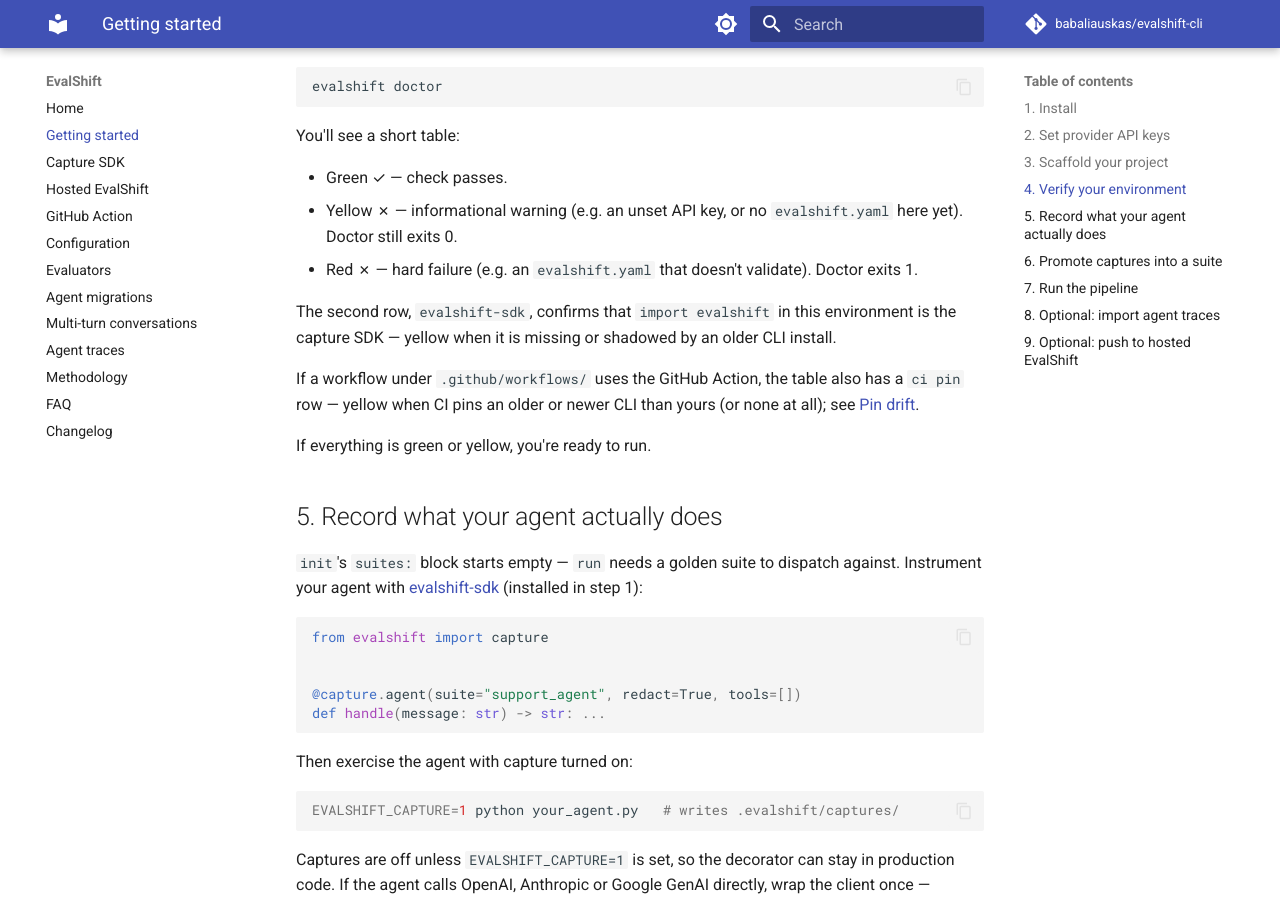
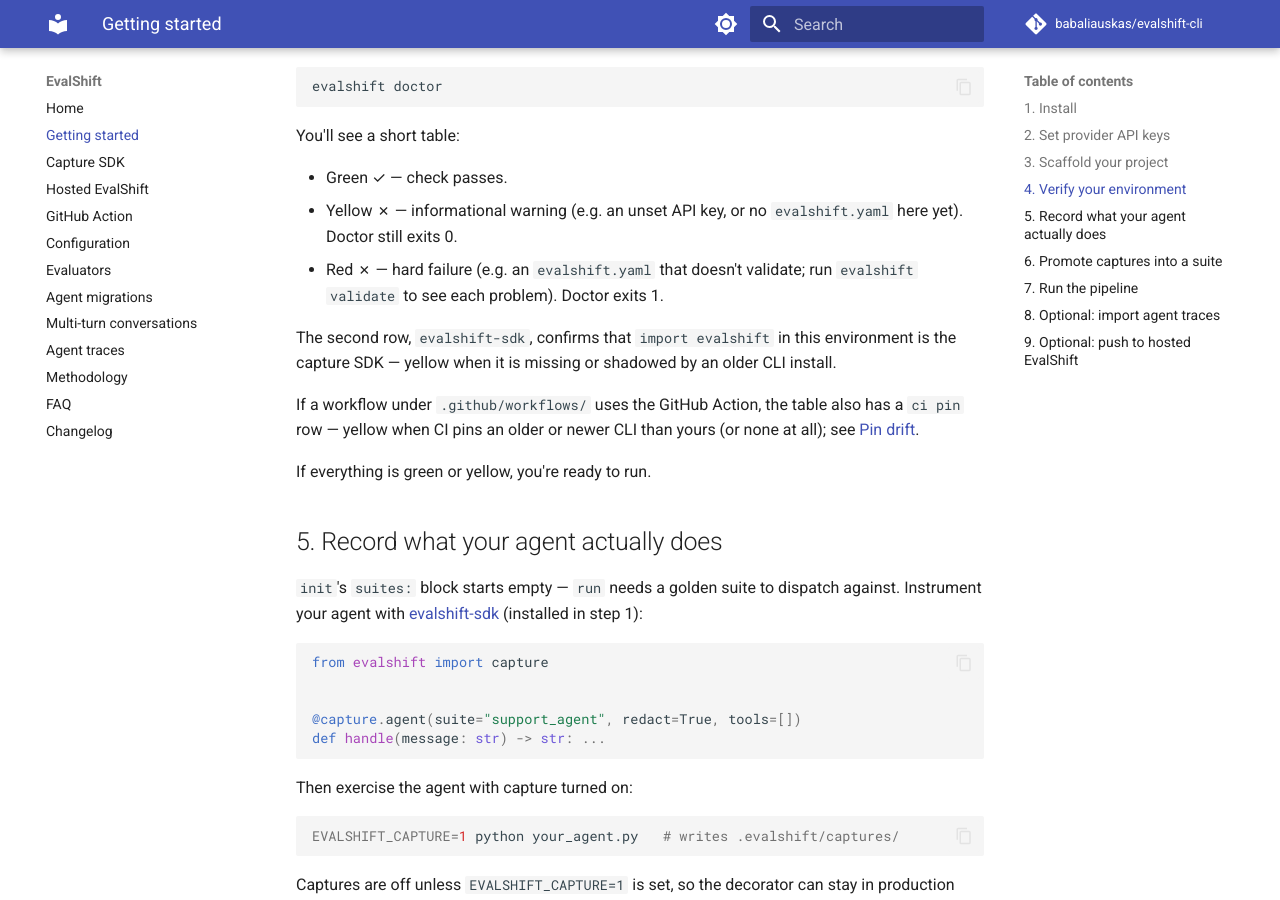
Before and after one commit to babaliauskas/evalshift-cli, an MkDocs documentation site: the page built from docs/getting-started.md, in a window 1280 px wide and 900 px high, scrolled down 1736 px. Built offline with MkDocs 1.6.1 and Material for MkDocs 9.7.7, drawn with Linux system fonts in a browser that asks for light colours; comment, search, counter and statistics services are not loaded.

Commit message:
feat(doctor): point a failing config row at `evalshift validate`
doctor's `evalshift.yaml` row showed only `ConfigError.summary` for any
config error: "1 schema problem found" names neither the offending key
nor the fix, so a user hitting the removed `slices:` or `thresholds:`
key learned nothing from it. The row has room for the summary only, so
append "— run `evalshift validate` for details", which prints every
problem. DOCS.md, llms-full.txt and getting-started say so; CHANGELOG
gains a `### Changed` line.

Co-Authored-By: Claude Opus 5.5 (1M context) <noreply@anthropic.com>

```diff
--- a/docs/getting-started.md
+++ b/docs/getting-started.md
@@ -90,8 +90,8 @@ You'll see a short table:
 * Green ✓ — check passes.
 * Yellow ✗ — informational warning (e.g. an unset API key, or no
   `evalshift.yaml` here yet). Doctor still exits 0.
-* Red ✗ — hard failure (e.g. an `evalshift.yaml` that doesn't validate).
-  Doctor exits 1.
+* Red ✗ — hard failure (e.g. an `evalshift.yaml` that doesn't validate;
+  run `evalshift validate` to see each problem). Doctor exits 1.
 
 The second row, `evalshift-sdk`, confirms that `import evalshift` in this
 environment is the capture SDK — yellow when it is missing or shadowed by an
--- a/llms-full.txt
+++ b/llms-full.txt
@@ -139,8 +139,9 @@ evalshift init [-f/--force] [-d/--directory DIR] [--ci] [--wire-agents/--no-wire
     cost-reduction: .02/0/.97/.01/.02/.05/.30 | local-model: .05/0/.90/.02/.05/.00/.50
     quantization: .02/0/.97/.005/.02/.00/.20 | provider-switch: .03/0/.95/.01/.03/.20/.40
 evalshift doctor
-  Env/config check. Exit 1 ONLY when an existing evalshift.yaml fails validation; missing API
-  keys are soft warnings (exit 0).
+  Env/config check. Exit 1 ONLY when an existing evalshift.yaml fails validation (the row shows
+  the problem count + "run `evalshift validate` for details"; validate prints each problem);
+  missing API keys are soft warnings (exit 0).
   Row 2 `evalshift-sdk`: ok ("<v> (import name `evalshift`)"); warn (exit 0) when the SDK is
   not installed, fails to import, or the name resolves to something else (an older CLI's
   leftover files, a local evalshift/ directory).
```
Also changed, not shown: CHANGELOG.md (+12 -5 lines), DOCS.md (+1 -1 lines), 2 other files.
